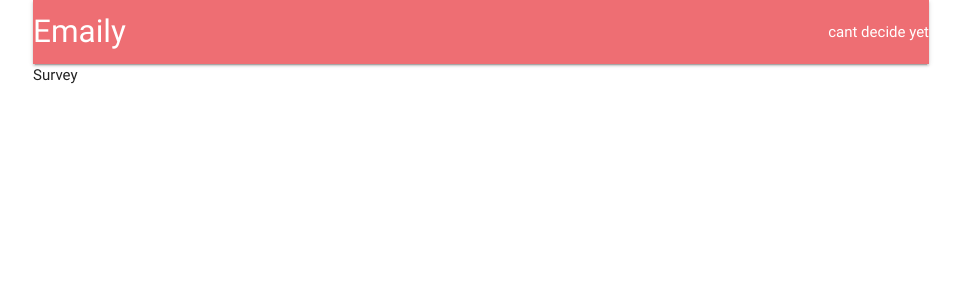
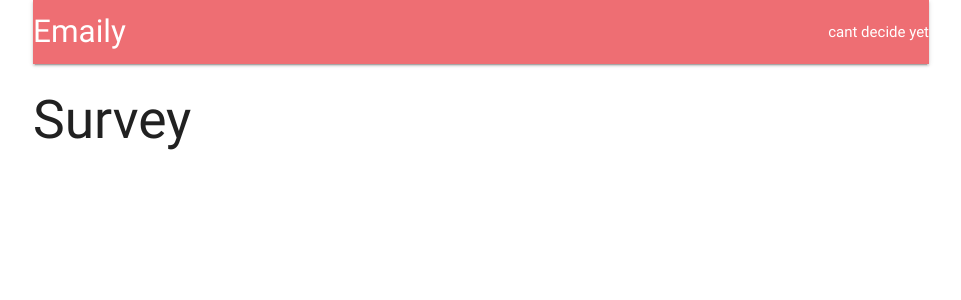
Before and after one commit to codeshifu/emaily, a React (Create React App) app in the folder client/: page /surveys in a window 1280 px wide. Shown: the top 300 px of the page, without its empty margins (159-1120 px from the left). Built offline with nearby package versions, Linux system fonts and the light colour scheme; no server answers.

Commit message:
moved types into actions creators file

```diff
--- a/client/src/actions/index.js
+++ b/client/src/actions/index.js
@@ -1,5 +1,5 @@
 import axios from 'axios'
-import {FETCH_USER} from './types'
+export const FETCH_USER = 'FETCH_USER'
 
 export const fetchUser = () => async(dispatch) => {
   const res = await axios.get('/api/me')
--- a/client/src/actions/types.js
+++ /dev/null
@@ -1 +0,0 @@
-export const FETCH_USER = 'FETCH_USER'
--- a/client/src/components/Survey.js
+++ b/client/src/components/Survey.js
@@ -3,7 +3,7 @@ import React from 'react'
 const Survey = () => {
   return (
     <div>
-        Survey
+      <h2>Survey</h2>
     </div>
   )
 }
--- a/client/src/reducers/authReducer.js
+++ b/client/src/reducers/authReducer.js
@@ -1,4 +1,4 @@
-import {FETCH_USER} from '../actions/types'
+import {FETCH_USER} from '../actions'
 
 export default function (state = null, action) {
   switch (action.type) {
```
